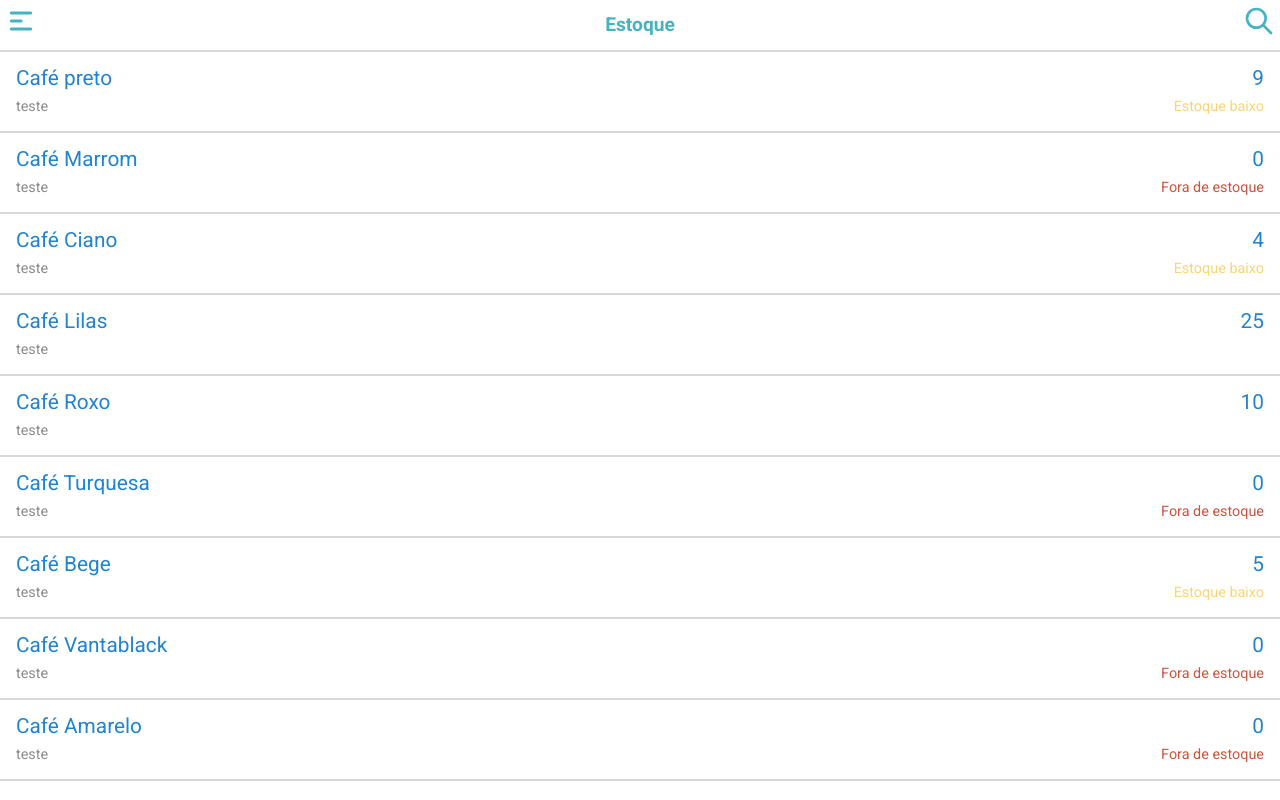
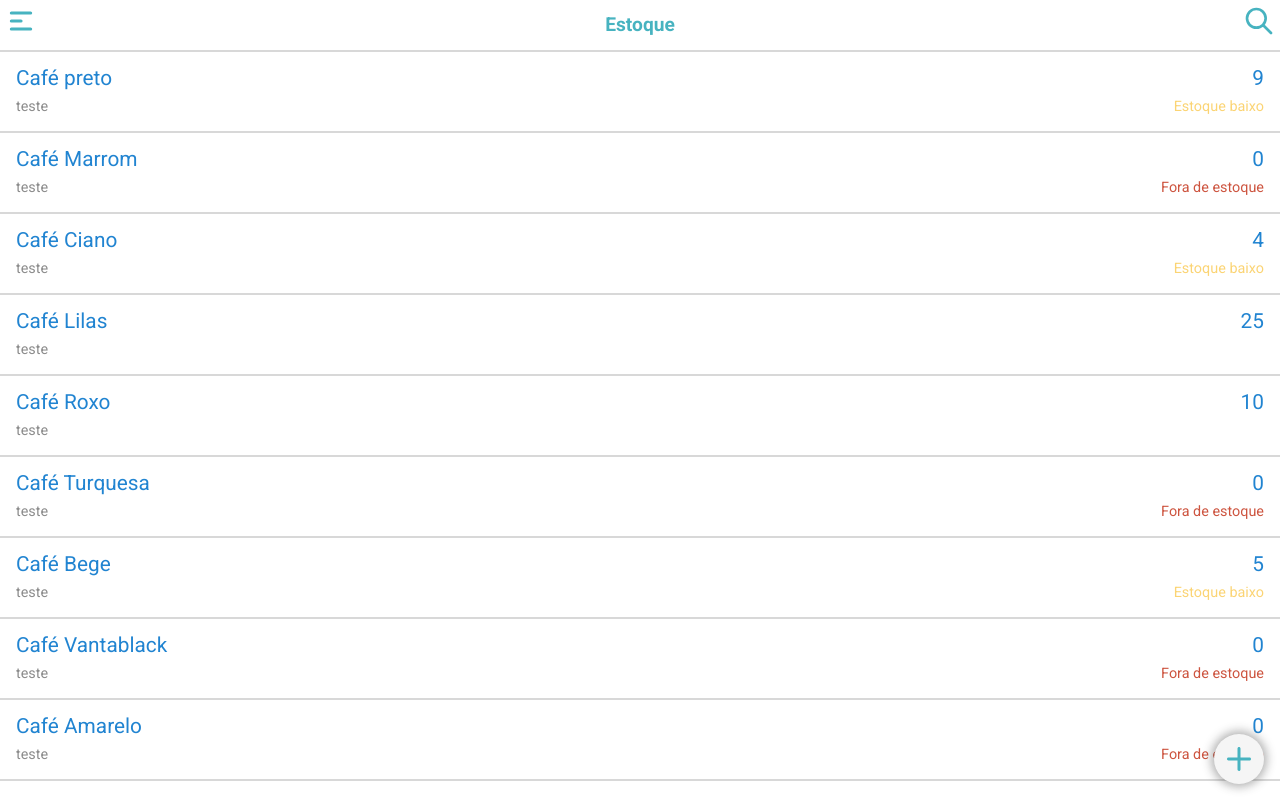
Before and after one commit to breno5g/qipu-project, a React (Vite) app: page / in a window 1280 px wide. Built offline with nearby package versions, Linux system fonts and the light colour scheme.

Commit message:
feat: create button component to add new products and basic style

```diff
--- a/src/App.tsx
+++ b/src/App.tsx
@@ -4,6 +4,7 @@ import ProductDetails from './components/FoodDetails';
 import Header from './components/Header';
 import { IProduct } from './interfaces/product';
 import ProductList from './components/ProductList';
+import AddProductButton from './components/AddProductButton';
 
 function App() {
   const [products, setProducts] = useState<IProduct[] | []>(productsData);
@@ -48,6 +49,7 @@ function App() {
           deleteProduct={handleDeleteProduct}
         />
       )}
+      <AddProductButton />
     </>
   );
 }
--- /dev/null
+++ b/src/components/AddProductButton/index.tsx
@@ -0,0 +1,12 @@
+import { IoIosAdd } from 'react-icons/io';
+import { Container } from './style';
+
+function AddProductButton() {
+  return (
+    <Container>
+      <IoIosAdd />
+    </Container>
+  );
+}
+
+export default AddProductButton;
--- /dev/null
+++ b/src/components/AddProductButton/style.ts
@@ -0,0 +1,24 @@
+import styled from 'styled-components';
+
+export const Container = styled.button`
+  background-color: #f5f5f5;
+  display: flex;
+  height: 50px;
+  justify-content: center;
+  align-items: center;
+  font-size: 3rem;
+  width: 50px;
+  border: none;
+  border-radius: 50%;
+  box-shadow: 0 0 10px 3px #33333360;
+  color: var(--main-color);
+  position: fixed;
+  bottom: 1rem;
+  right: 1rem;
+  cursor: pointer;
+  transition: transform 0.2s ease;
+
+  &:hover {
+    transform: scale(1.1);
+  }
+`;
--- a/src/components/ProductList/index.tsx
+++ b/src/components/ProductList/index.tsx
@@ -1,4 +1,4 @@
-import { Container } from './styles';
+import { Container, EmptyCard } from './styles';
 import ProductCard from '../FoodCard';
 import { IProduct } from '~/interfaces/product';
 
@@ -13,6 +13,9 @@ function ProductList({ products, handleSelectProduct }: ProductListProps) {
       {products?.map((food: IProduct) => (
         <ProductCard key={food.id} product={food} onClick={handleSelectProduct} />
       ))}
+      <EmptyCard>
+        <span>\o/ Acabaram os itens!</span>
+      </EmptyCard>
     </Container>
   );
 }
--- a/src/components/ProductList/styles.ts
+++ b/src/components/ProductList/styles.ts
@@ -4,3 +4,17 @@ export const Container = styled.main`
   height: calc(100vh - 60px);
   overflow-y: scroll;
 `;
+
+export const EmptyCard = styled.div`
+  height: 70px;
+  width: 100%;
+  display: flex;
+  align-items: center;
+  padding: 1rem;
+
+  span {
+    font-size: 1.5rem;
+    font-weight: 500;
+    opacity: 0.5;
+  }
+`;
```
